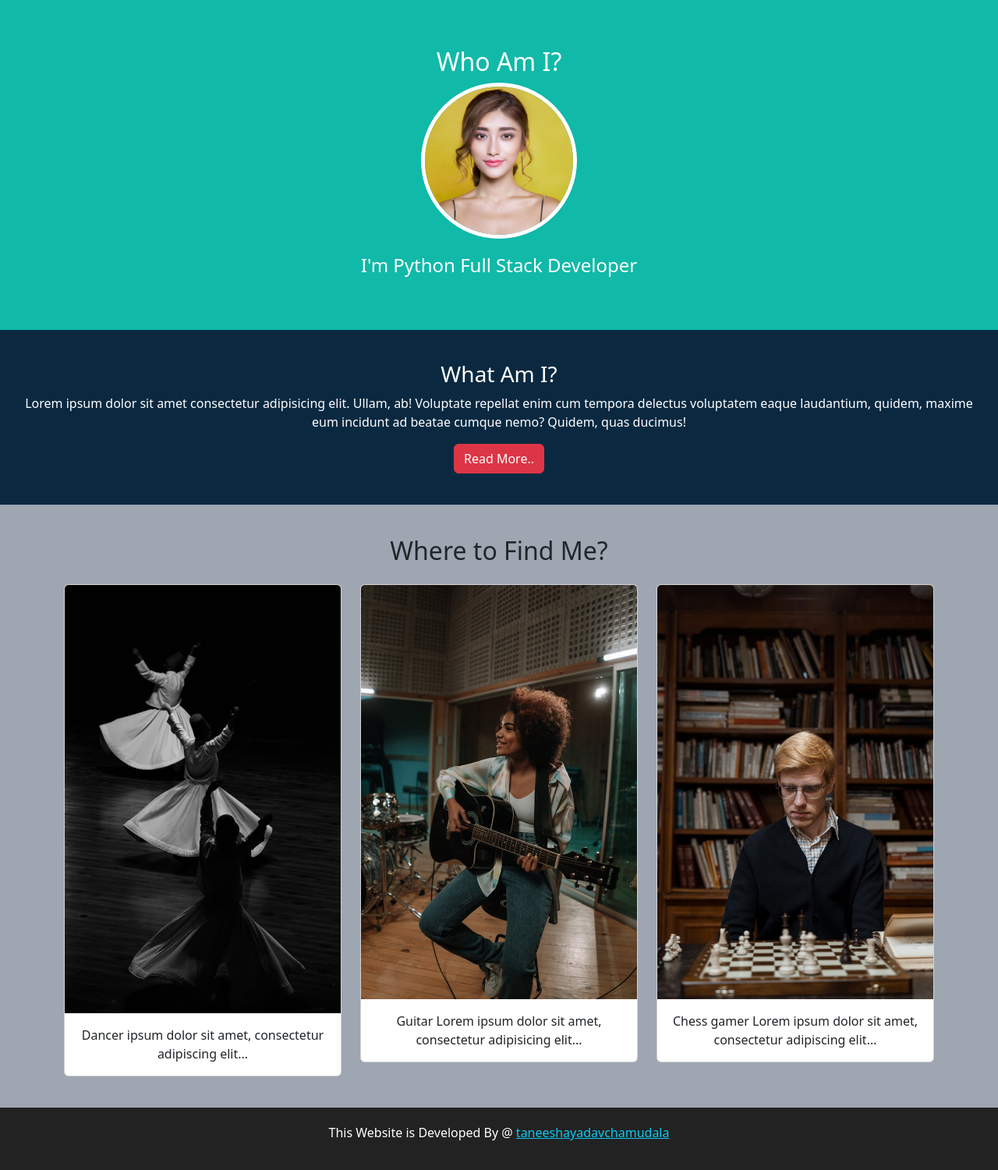
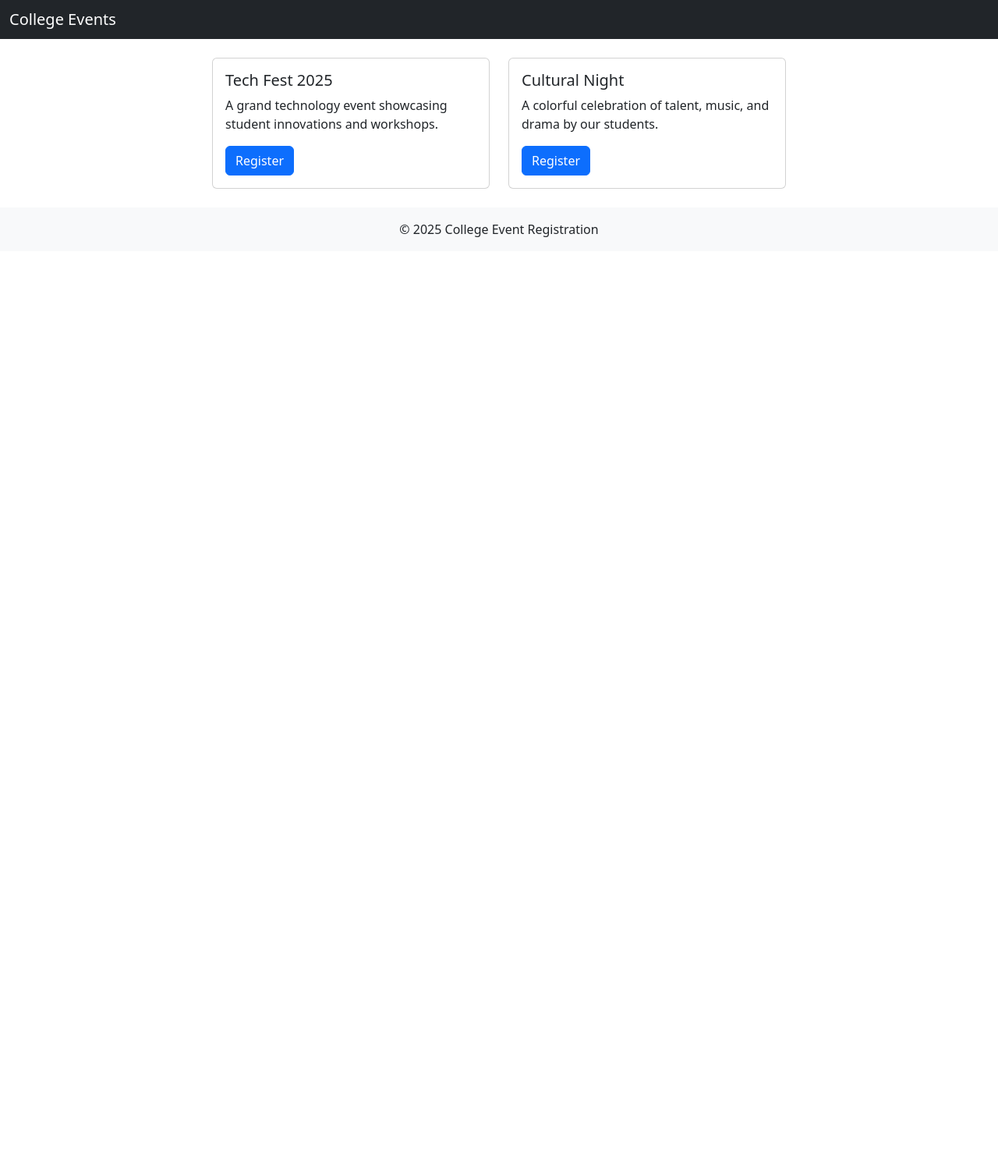
Before and after one commit to taneeshayadavchamudala/student, a plain HTML site: page index.html in a window 1280 px wide. Shown: the whole page at 78% size. After the commit the page ends 800 px from the top, so only its background shows below. Drawn offline with nearby package versions, Linux system fonts and the light colour scheme.

Commit message:
Add files via upload

```diff
--- a/index.html
+++ b/index.html
@@ -2,98 +2,94 @@
 <html lang="en">
 <head>
   <meta charset="UTF-8">
-  <title>Portfolio Website</title>
   <meta name="viewport" content="width=device-width, initial-scale=1">
-  <!-- Bootstrap CSS CDN -->
-  <link href="https://cdn.jsdelivr.net/npm/bootstrap@5.3.0/dist/css/bootstrap.min.css" rel="stylesheet">
-  <style>
-    .hero {
-      background-color: #10b9a8;
-      color: white;
-      padding: 60px 0;
-      text-align: center;
-    }
-    .info {
-      background-color: #0a2941;
-      color: white;
-      padding: 40px 20px;
-      text-align: center;
-    }
-    .cards-section {
-      background-color: #9ea6b2;
-      padding: 40px 20px;
-    }
-    .footer {
-      background-color: #222;
-      color: white;
-      text-align: center;
-      padding: 20px;
-    }
-    .profile-img {
-      width: 200px;
-      height: 200px;
-      object-fit: cover;
-      border-radius: 50%;
-      border: 5px solid white;
-      margin-bottom: 20px;
-    }
-  </style>
+  <title>College Event Registration</title>
+  <!-- Bootstrap CSS -->
+  <link href="https://cdn.jsdelivr.net/npm/bootstrap@5.3.2/dist/css/bootstrap.min.css" rel="stylesheet">
 </head>
 <body>
 
-<!-- Task 3.1 Section -->
-<div class="hero">
-  <h2>Who Am I?</h2>
-  <img src="profile.jpg" alt="Profile" class="profile-img">
-  <h4>I'm Python Full Stack Developer</h4>
-</div>
+  <!-- Navbar -->
+  <nav class="navbar navbar-dark bg-dark mb-4">
+    <div class="container-fluid">
+      <span class="navbar-brand mb-0 h1">College Events</span>
+    </div>
+  </nav>
 
-<div class="info">
-  <h3>What Am I?</h3>
-  <p>Lorem ipsum dolor sit amet consectetur adipisicing elit. Ullam, ab! Voluptate repellat enim cum tempora delectus voluptatem eaque laudantium, quidem, maxime eum incidunt ad beatae cumque nemo? Quidem, quas ducimus!
-  </p>
-  <a href="#" class="btn btn-danger">Read More..</a>
-</div>
+  <!-- Cards -->
+  <div class="container">
+    <div class="row justify-content-center">
 
-<!-- Task 3.2 Section -->
-<div class="cards-section text-center">
-  <h2>Where to Find Me?</h2>
-  <div class="container mt-4">
-    <div class="row g-4">
+      <!-- Tech Fest Card -->
       <div class="col-md-4">
-        <div class="card">
-          <img src="dance.jpg" class="card-img-top" alt="Dancer">
+        <div class="card mb-4">
           <div class="card-body">
-            <p class="card-text">Dancer ipsum dolor sit amet, consectetur adipiscing elit...</p>
+            <h5 class="card-title">Tech Fest 2025</h5>
+            <p class="card-text">A grand technology event showcasing student innovations and workshops.</p>
+            <button class="btn btn-primary" data-bs-toggle="modal" data-bs-target="#registerModal">Register</button>
           </div>
         </div>
       </div>
+
+      <!-- Cultural Night Card -->
       <div class="col-md-4">
-        <div class="card">
-          <img src="guitar.jpg" class="card-img-top" alt="Guitarist">
+        <div class="card mb-4">
           <div class="card-body">
-            <p class="card-text">Guitar Lorem ipsum dolor sit amet, consectetur adipisicing elit...</p>
+            <h5 class="card-title">Cultural Night</h5>
+            <p class="card-text">A colorful celebration of talent, music, and drama by our students.</p>
+            <button class="btn btn-primary" data-bs-toggle="modal" data-bs-target="#registerModal">Register</button>
           </div>
         </div>
       </div>
-      <div class="col-md-4">
-        <div class="card">
-          <img src="chess.jpg" class="card-img-top" alt="Chess Player">
-          <div class="card-body">
-            <p class="card-text">Chess gamer Lorem ipsum dolor sit amet, consectetur adipiscing elit...</p>
+
+    </div>
+  </div>
+
+  <!-- Footer -->
+  <footer class="text-center py-3 bg-light">
+    © 2025 College Event Registration
+  </footer>
+
+  <!-- Modal -->
+  <div class="modal fade" id="registerModal" tabindex="-1" aria-labelledby="registerModalLabel" aria-hidden="true">
+    <div class="modal-dialog">
+      <div class="modal-content">
+        <form>
+          <div class="modal-header">
+            <h5 class="modal-title" id="registerModalLabel">Event Registration</h5>
+            <button type="button" class="btn-close" data-bs-dismiss="modal" aria-label="Close"></button>
           </div>
-        </div>
+
+          <div class="modal-body">
+            <div class="mb-3">
+              <label for="fullName" class="form-label">Full Name</label>
+              <input type="text" class="form-control" id="fullName" required>
+            </div>
+            <div class="mb-3">
+              <label for="emailAddress" class="form-label">Email address</label>
+              <input type="email" class="form-control" id="emailAddress" required>
+            </div>
+            <div class="mb-3">
+              <label for="eventName" class="form-label">Event Name</label>
+              <select class="form-select" id="eventName" required>
+                <option selected disabled>Choose...</option>
+                <option>Tech Fest 2025</option>
+                <option>Cultural Night</option>
+              </select>
+            </div>
+          </div>
+
+          <div class="modal-footer">
+            <button type="submit" class="btn btn-success">Submit</button>
+            <button type="button" class="btn btn-secondary" data-bs-dismiss="modal">Cancel</button>
+          </div>
+        </form>
       </div>
     </div>
   </div>
-</div>
 
-<!-- Footer -->
-<div class="footer">
-  <p>This Website is Developed By @ <a href="#" class="text-info">taneeshayadavchamudala</a></p>
-</div>
+  <!-- Bootstrap JS (with Popper) -->
+  <script src="https://cdn.jsdelivr.net/npm/bootstrap@5.3.2/dist/js/bootstrap.bundle.min.js"></script>
 
-<!-- Bootstrap JS CDN -->
-<script src="https://cdn.jsdelivr.net/npm/bootstrap@5.3.0/dist/js/bootstrap.bundle.min.js"></script>
 </body>
 </html>
```
